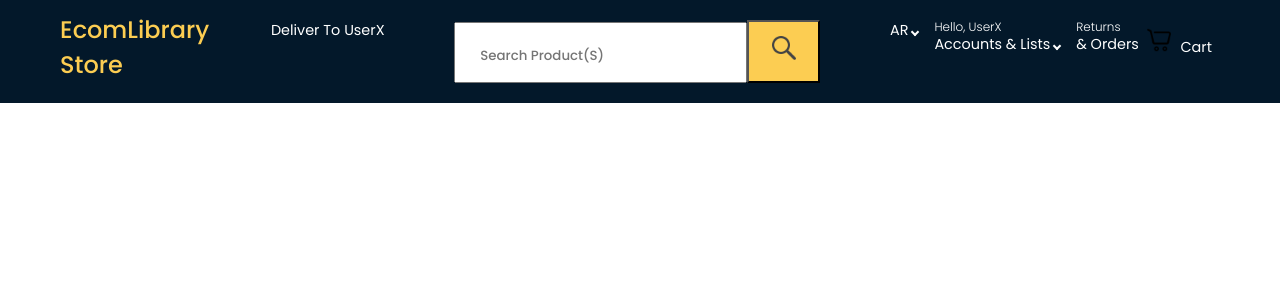
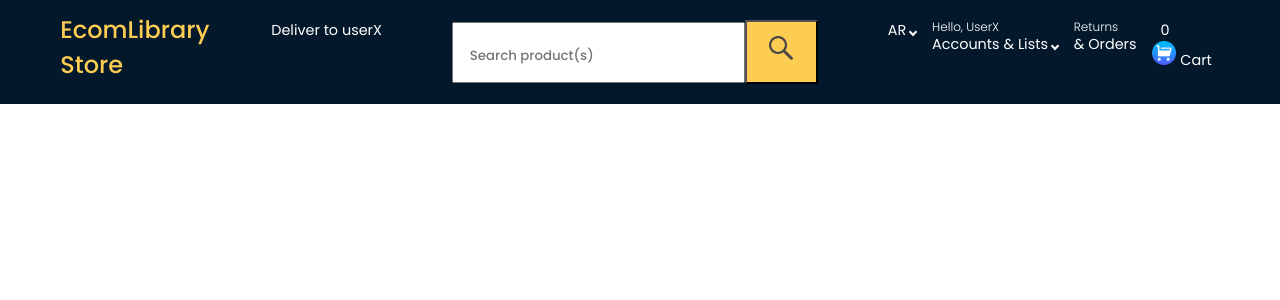
Before and after one commit to OussamaAalailiev/E-commerce-library-FrontEnd-OA, an Angular app: page / in a window 1280 px wide. Shown: the top 300 px of the page. Built offline with nearby package versions, Linux system fonts and the light colour scheme.

Commit message:
modify cart

```diff
--- a/src/app/components/header/header.component.css
+++ b/src/app/components/header/header.component.css
@@ -1,6 +1,6 @@
 *{
   text-decoration: none;
-  text-transform: capitalize;
+  /*text-transform: capitalize;*/
   color: white;
 }
 header{
@@ -29,7 +29,9 @@ header .after__logo{
 input{
   color: black;
   font-weight: 500;
-  text-indent: 0.5rem;
+  width: 80%;
+  padding: 1.4rem 1.9rem 0.9rem 1rem;
+  /*text-indent: 0.01rem;*/
 }
 .nav-line-1 {
  font-weight: 300;
@@ -76,7 +78,7 @@ header .navbar ul li a{
   background-color: #fccd52;
   /*padding: 0.5rem;*/
   /*padding: 0.5rem 0.5rem 1rem 0;*/
-  padding: 0.9rem 0.9rem 0.9rem 0.9rem;
+  padding: 0.9rem 0.9rem 0.95rem 0.9rem;
   color: #03182a;
   cursor: pointer;
 }
@@ -84,12 +86,12 @@ header .navbar ul li a{
   width: 1.5rem;
 }
 .shoppingIcon{
-  margin-right: 0.1rem;
+  /*margin-right: 0.1rem;*/
   width: 1.5rem;
-  padding-top: 1rem;
-}
-input{
-  width: 80%;
-  padding: 1.4rem 1.9rem 0.9rem 1rem;
+  padding-top: 0rem;
 
 }
+/*input{*/
+/*  width: 80%;*/
+/*  padding: 1.4rem 1.9rem 0.9rem 1rem;*/
+/*}*/
--- a/src/app/components/header/header.component.html
+++ b/src/app/components/header/header.component.html
@@ -1,6 +1,6 @@
 <header>
   <a href="#1" class="logo onhover"><section style="color: #fccd52">EcomLibrary</section> Store</a>
-  <a href="#2" class="after__logo onhover">deliver to userX</a>
+  <a href="#2" class="after__logo onhover">Deliver to userX</a>
   <form action="" class="after__logo">
     <input type="text" placeholder="Search product(s)">
     <span >
@@ -22,10 +22,12 @@
         <i class="arrow down"></i></a></li>
       <li><a href="#5" class="onhover"><section class="nav-line-1 ">Returns</section> & Orders</a></li>
       <li>
-        <i>
-          <img src="./assets/images/shoppingCart.png" alt="" class="shoppingIcon" style="display: inline">
-        </i>
+<!--        <i>-->
+<!--          <img src="./assets/images/shoppingCart.png" alt="" class="shoppingIcon" style="display: inline">-->
+<!--        </i>-->
         <a href="#6" class="onhover">
+          <section style="margin-left: 0.5rem;">0</section>
+          <img src="./assets/images/shoppingCart2.png" alt="" class="shoppingIcon" style="display: inline">
           Cart
         </a>
       </li>
```
Also changed, not shown: src/assets/images/shoppingCart2.png (added).
